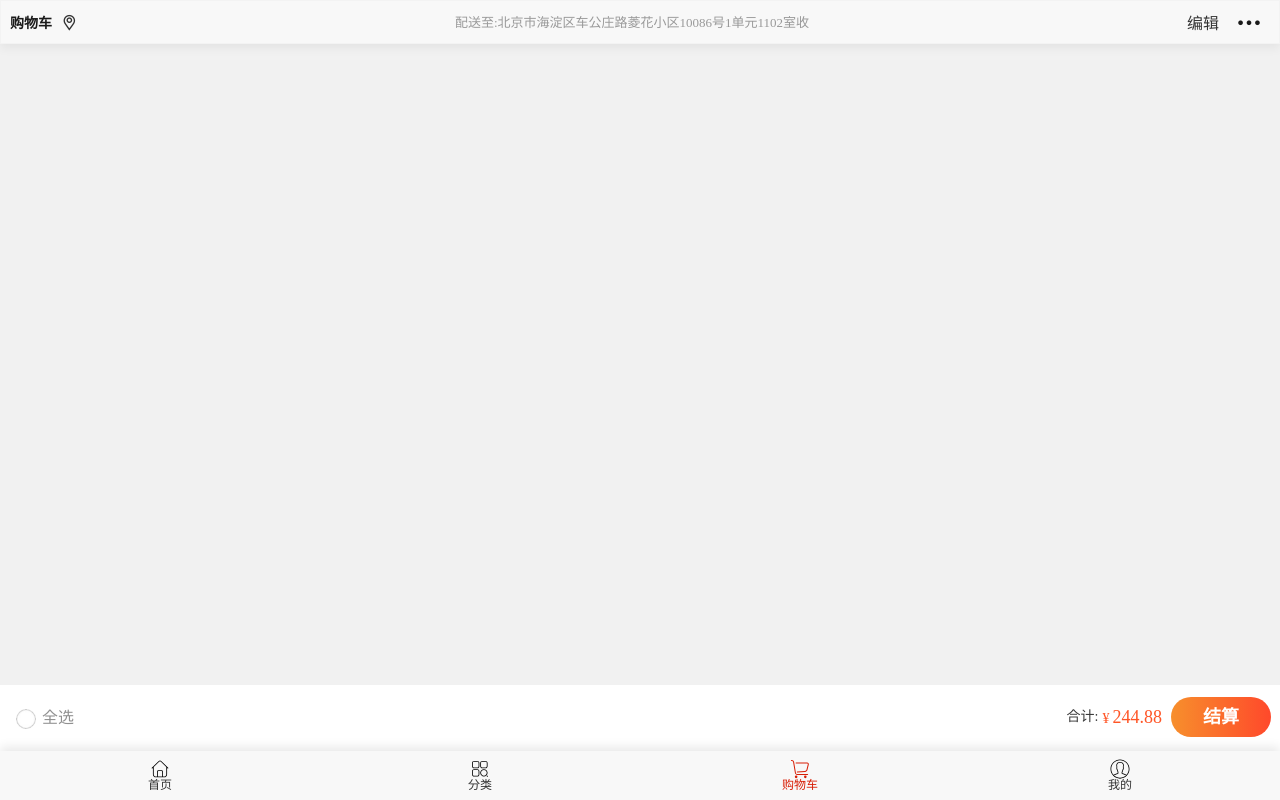
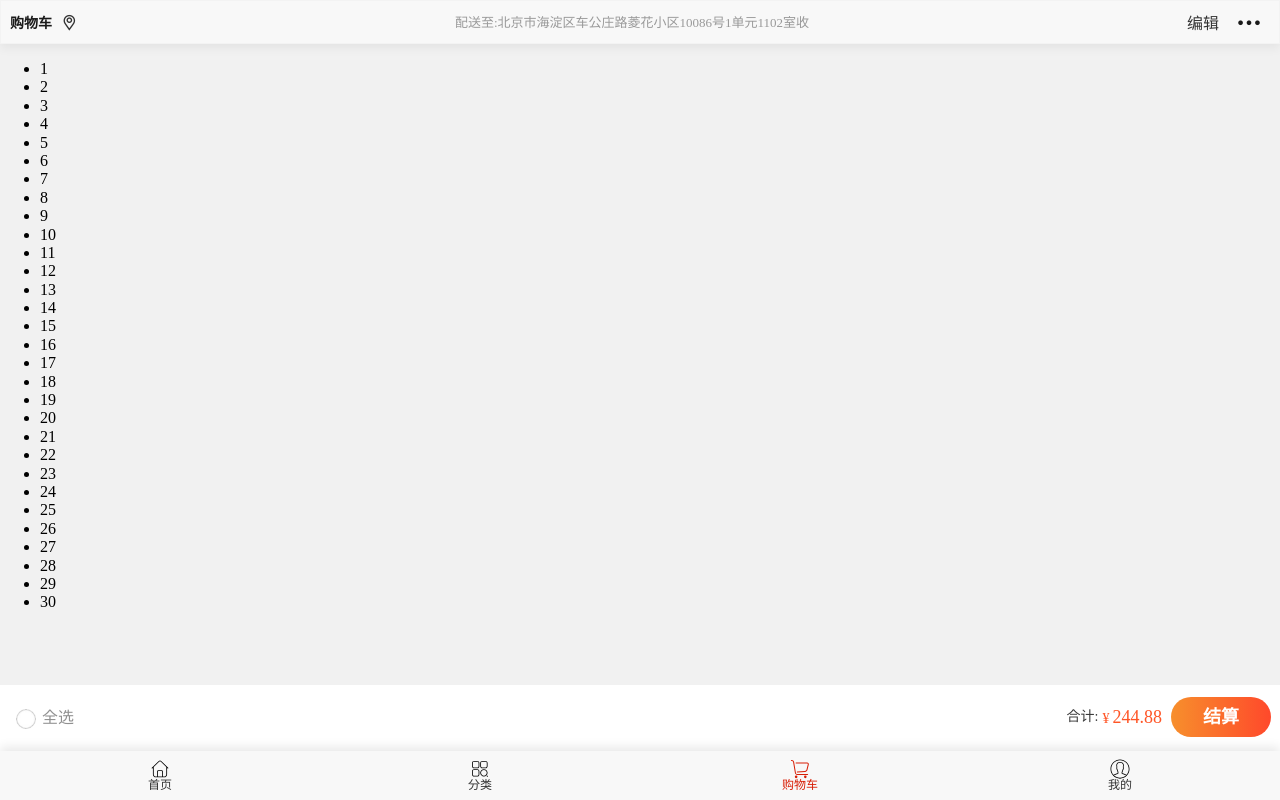
Before and after one commit to coderapg/yokel, a Vue app: page /cart in a window 1280 px wide. Built offline with nearby package versions, Linux system fonts and the light colour scheme.

Commit message:
购物车页面添加better-scroll模块

```diff
--- a/src/components/common/NavBar/NavBar.vue
+++ b/src/components/common/NavBar/NavBar.vue
@@ -25,6 +25,10 @@ export default {
 
 <style lang="less" scoped>
   .nav-bar {
+    position: fixed;
+    left: 0;
+    right: 0;
+    top: 0;
     display: flex;
     height: 44px;
     line-height: 44px;
@@ -33,6 +37,7 @@ export default {
     box-shadow: 0px 4px 10px rgba(0, 0, 0, 0.06);
     font-size: 16px;
     box-sizing: border-box;
+    z-index: 999;
     .left, .right {
       width: 60px;
     }
--- a/src/components/common/Scroll/Scroll.vue
+++ b/src/components/common/Scroll/Scroll.vue
@@ -58,3 +58,9 @@ export default {
   }
 }
 </script>
+
+<style lang="less" scoped>
+  .wrapper {
+    overflow: hidden;
+  }
+</style>
--- a/src/views/cart/Cart.vue
+++ b/src/views/cart/Cart.vue
@@ -1,19 +1,54 @@
 <template>
   <div id="cart">
     <cart-nav-bar />
-    <div class="cart-content"></div>
+    <scroll class="cart-scroll" ref="scrollRef">
+      <ul>
+        <li>1</li>
+        <li>2</li>
+        <li>3</li>
+        <li>4</li>
+        <li>5</li>
+        <li>6</li>
+        <li>7</li>
+        <li>8</li>
+        <li>9</li>
+        <li>10</li>
+        <li>11</li>
+        <li>12</li>
+        <li>13</li>
+        <li>14</li>
+        <li>15</li>
+        <li>16</li>
+        <li>17</li>
+        <li>18</li>
+        <li>19</li>
+        <li>20</li>
+        <li>21</li>
+        <li>22</li>
+        <li>23</li>
+        <li>24</li>
+        <li>25</li>
+        <li>26</li>
+        <li>27</li>
+        <li>28</li>
+        <li>29</li>
+        <li>30</li>
+      </ul>
+    </scroll>
     <cart-settle />
   </div>
 </template>
 
 <script>
 import CartNavBar from './components/CartNavBar'
+import Scroll from 'components/common/Scroll/Scroll'
 import CartSettle from './components/CartSettle'
 
 export default {
   name: 'Cart',
   components: {
     CartNavBar,
+    Scroll,
     CartSettle
   }
 }
@@ -24,5 +59,8 @@ export default {
     background-color: #f1f1f1;
     width: 100vw;
     height: 100vh;
+    .cart-scroll {
+      height: calc(100% - 44px - 49px - 66px);
+    }
   }
 </style>
--- a/src/views/cart/components/CartNavBar.vue
+++ b/src/views/cart/components/CartNavBar.vue
@@ -33,14 +33,11 @@ export default {
 
 <style lang="less" scoped>
   .cart-nav-bar {
-    position: fixed;
-    left: 0;
-    right: 0;
-    top: 0;
-    z-index: 999;
-    background-color: #f8f8f8;
     width: 100vw;
     height: 44px;
+    .nav-bar {
+      background-color: #f8f8f8;
+    }
     p {
       margin: 0;
     }
--- a/src/views/cart/components/CartSettle.vue
+++ b/src/views/cart/components/CartSettle.vue
@@ -43,8 +43,8 @@ export default {
     display: flex;
     justify-content: space-between;
     align-items: center;
-    height: 46px;
-    padding: 10px  9px 10px 16px;
+    height: 66px;
+    padding: 0px  9px 0px 16px;
     background-color: #fff;
     .cart-checked-all {
       display: flex;
```
